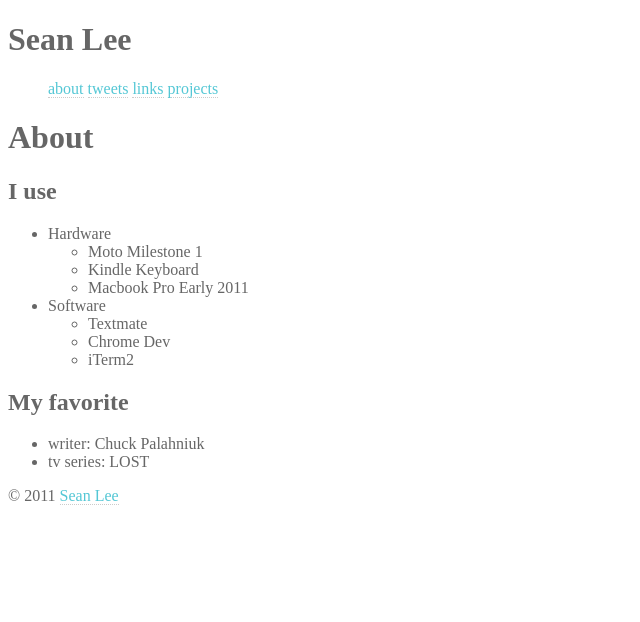
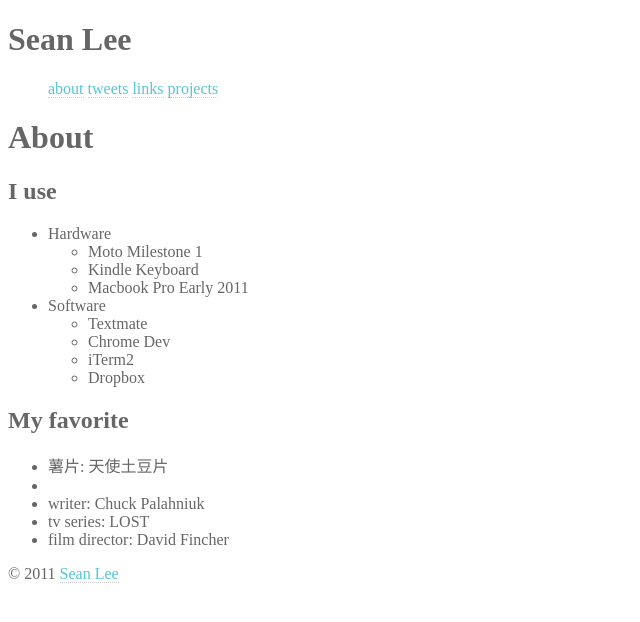
Before and after one commit to lisongx/notimportant.org, a Jekyll site: the page built from about.md, in a window 1280 px wide. Shown: the top 622 px of the page, without its empty margins (0-640 px from the left). Built offline with Jekyll 4.4.1, drawn with Linux system fonts in a browser that asks for light colours.

Commit message:
change the about page and fix a bad link

```diff
--- a/_layouts/default.html
+++ b/_layouts/default.html
@@ -20,7 +20,7 @@
         <nav>
             <ul>
                 <li><a href="about.html">about</a></li>
-                <li><a href="http://twitter.con/seansay">tweets</a></li>
+                <li><a href="http://twitter.com/seansay">tweets</a></li>
                 <li><a href="http://pinboard.in/u:seansay/">links</a></li>
                 <li><a href="projects">projects</a></li>
             </ul>
--- a/about.md
+++ b/about.md
@@ -16,8 +17,12 @@
     * Textmate
     * Chrome Dev
     * iTerm2
+    * Dropbox
 
 My favorite
 ---------------
+* 薯片: 天使土豆片
+*
 * writer: Chuck Palahniuk
 * tv series: LOST
+* film director: David Fincher
```
Also changed, not shown: other parts of about.md (+1 -0 lines).
